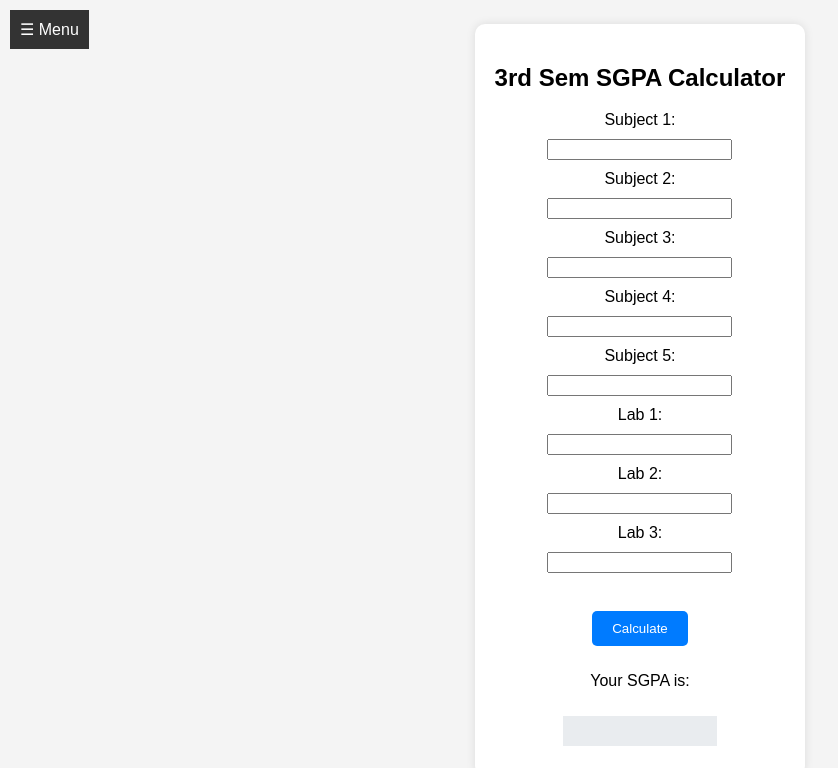
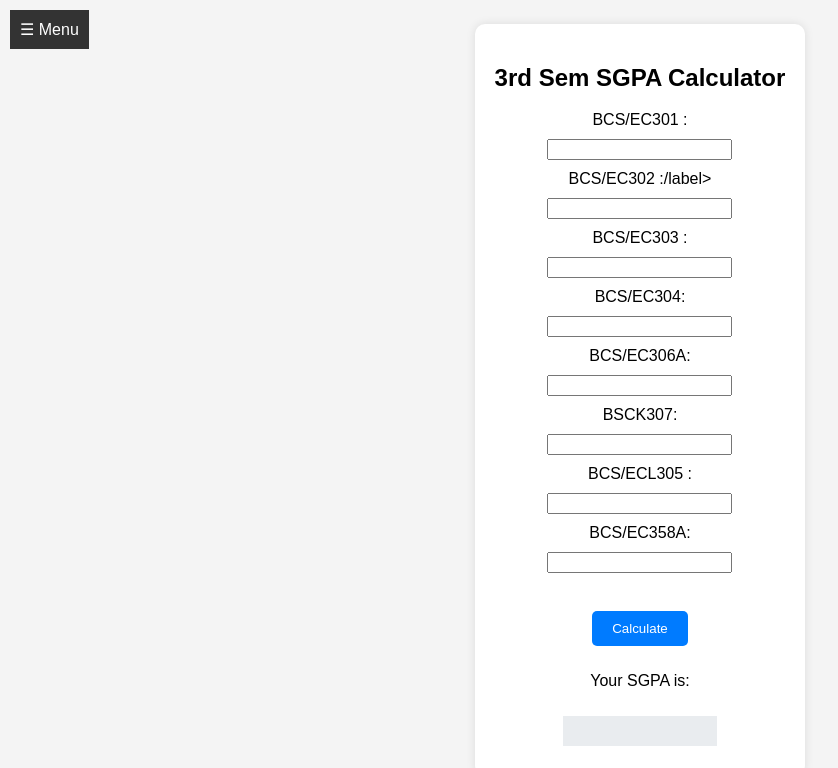
Before and after one commit to Vijaygowda09/Sgpa, a plain HTML site: page 3rd.html in a window 1280 px wide. Shown: the whole page, without its empty margins (0-838 px from the left). Drawn offline with Linux system fonts and the light colour scheme.

Commit message:
Update 3rd.html

```diff
--- a/3rd.html
+++ b/3rd.html
@@ -135,14 +135,14 @@
 
     <div class="container">
         <h2>3rd Sem SGPA Calculator</h2>
-        <label>Subject 1:</label><br><input type="text" id="sub1"><br>
-        <label>Subject 2:</label><br><input type="text" id="sub2"><br>
-        <label>Subject 3:</label><br><input type="text" id="sub3"><br>
-        <label>Subject 4:</label><br><input type="text" id="sub4"><br>
-        <label>Subject 5:</label><br><input type="text" id="sub5"><br>
-        <label>Lab 1:</label><br><input type="text" id="lab1"><br>
-        <label>Lab 2:</label><br><input type="text" id="lab2"><br>
-        <label>Lab 3:</label><br><input type="text" id="lab3"><br><br>
+        <label>BCS/EC301 :</label><br><input type="text" id="sub1"><br>
+        <label>BCS/EC302 :/label><br><input type="text" id="sub2"><br>
+        <label>BCS/EC303 :</label><br><input type="text" id="sub3"><br>
+        <label>BCS/EC304:</label><br><input type="text" id="sub4"><br>
+        <label>BCS/EC306A:</label><br><input type="text" id="sub5"><br>
+        <label>BSCK307:</label><br><input type="text" id="lab1"><br>
+        <label>BCS/ECL305 :</label><br><input type="text" id="lab2"><br>
+        <label>BCS/EC358A:</label><br><input type="text" id="lab3"><br><br>
         <button id="calc" onclick="calculate()">Calculate</button><br>
         <p>Your SGPA is:</p>
         <input type="text" id="res" disabled><br>
```
